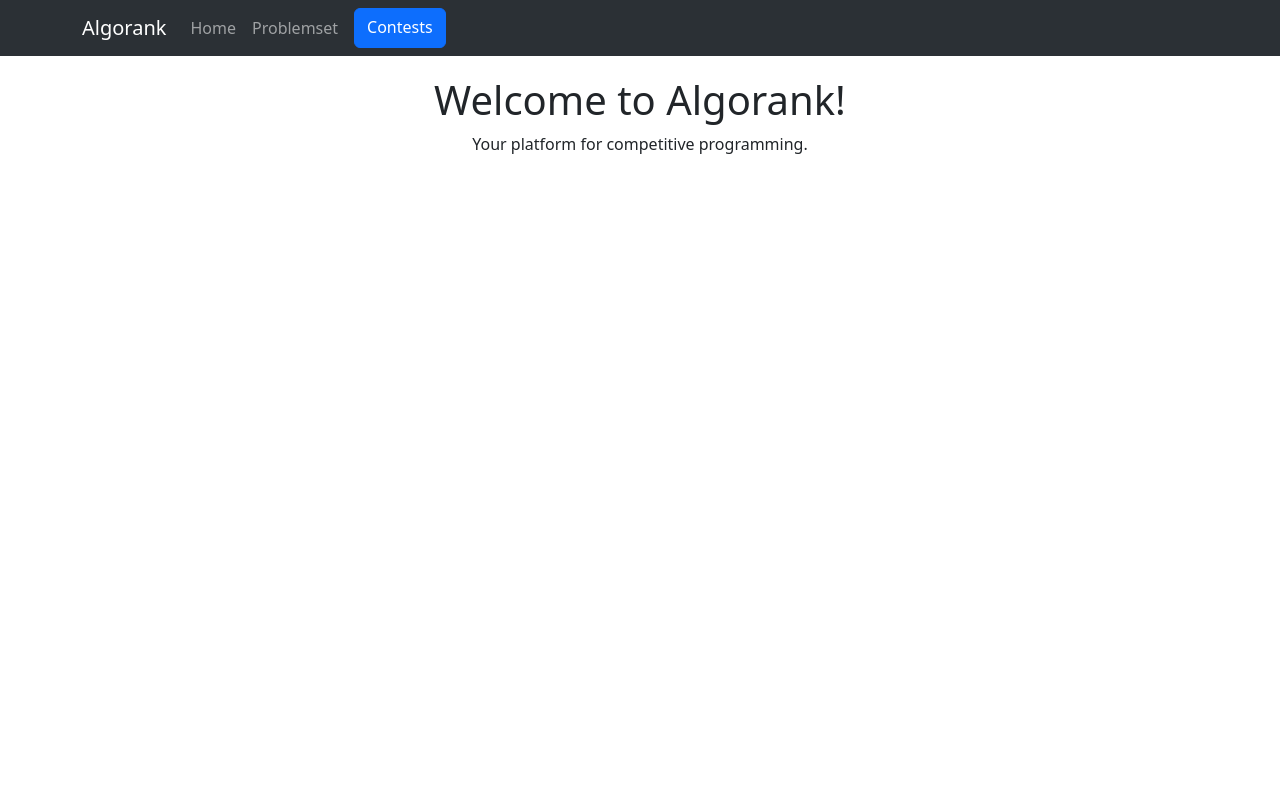
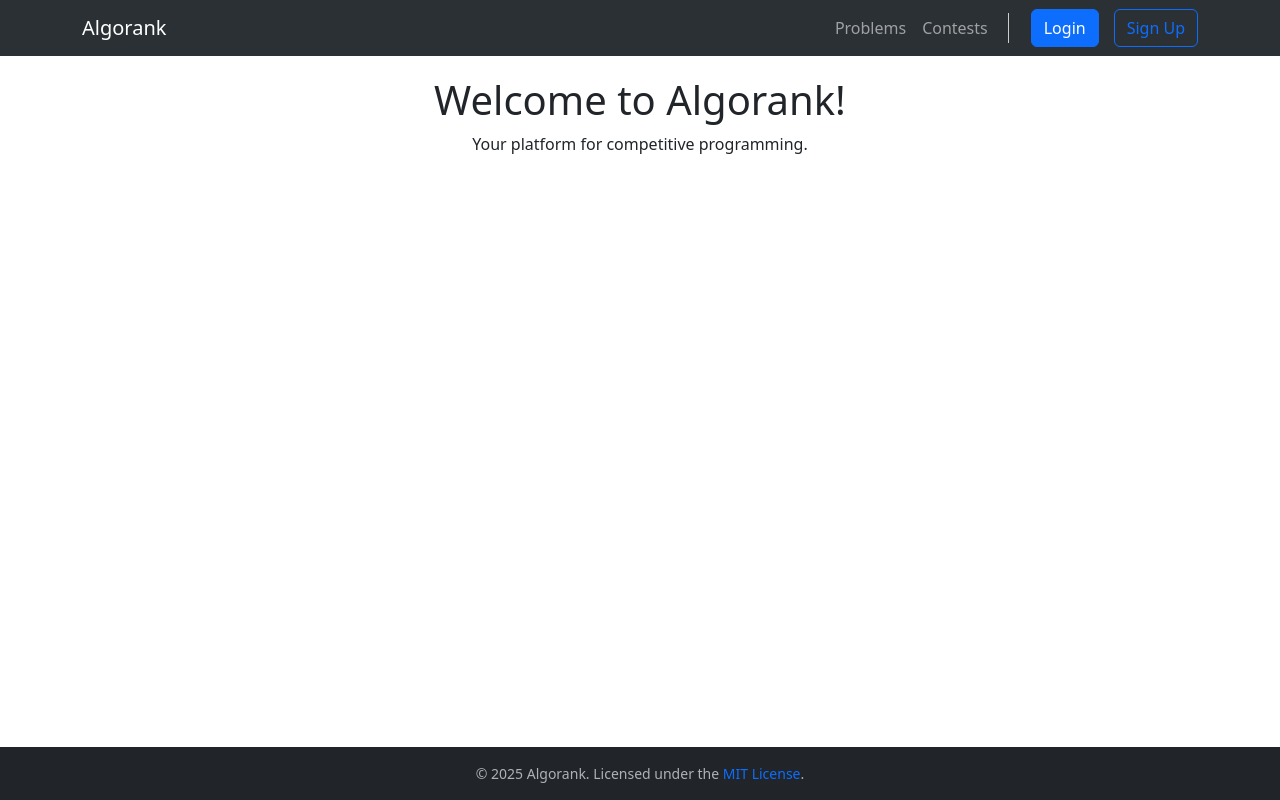
Before and after one commit to VemorPhose/Algorank, a React (Create React App) app in the folder client/: page / in a window 1280 px wide. Built offline with nearby package versions, Linux system fonts and the light colour scheme.

Commit message:
Added Footer, cleaned up Header

```diff
--- a/client/src/App.js
+++ b/client/src/App.js
@@ -5,7 +5,7 @@ import 'bootstrap/dist/css/bootstrap.min.css';
 
 import { BrowserRouter as Router, Routes, Route } from 'react-router-dom';
 import Home from './pages/Home';
-import Problemset from './pages/Problemset';
+import Problems from './pages/Problems';
 import ProblemPage from './pages/ProblemPage';
 import Contests from './pages/Contests';
 
@@ -14,7 +14,7 @@ function App() {
     <Router>
       <Routes>
         <Route path="/" element={<Home />} />
-        <Route path="/problemset" element={<Problemset />} />
+        <Route path="/problems" element={<Problems />} />
         <Route path="/contests" element={<Contests />} />
         <Route path="/problem/:problemId" element={<ProblemPage />} />
       </Routes>
--- /dev/null
+++ b/client/src/components/Footer.js
@@ -0,0 +1,22 @@
+import React from 'react';
+import Navbar from 'react-bootstrap/Navbar';
+
+function Footer() {
+  return (
+    <Navbar fixed="bottom" bg="dark" data-bs-theme="dark" className="py-3 w-100 justify-content-center">
+      <small className="text-muted">
+        © {new Date().getFullYear()} Algorank. Licensed under the{' '}
+        <a
+          href="https://opensource.org/licenses/MIT"
+          target="_blank"
+          rel="noopener noreferrer"
+          className="text-decoration-none text-primary"
+        >
+          MIT License
+        </a>.
+      </small>
+    </Navbar>
+  );
+}
+
+export default Footer;
--- a/client/src/components/Header.css
+++ /dev/null
@@ -1,3 +0,0 @@
-.contests-button {
-    margin-left: 8px; /* Adjust as needed */
-  }
--- a/client/src/components/Header.js
+++ b/client/src/components/Header.js
@@ -4,23 +4,49 @@ import Container from 'react-bootstrap/Container';
 import Nav from 'react-bootstrap/Nav';
 import Navbar from 'react-bootstrap/Navbar';
 import Button from 'react-bootstrap/Button';
-import PropTypes from 'prop-types';
-import { Link } from 'react-router-dom';  // Import Link for routing
-import './Header.css';
+import { Link } from 'react-router-dom';
 
-function Header(props) {
+function Header() {
   return (
     <Navbar expand="lg" data-bs-theme="dark" className="bg-body-tertiary">
       <Container>
-        <Navbar.Brand as={Link} to="/">{props.title}</Navbar.Brand> {/* Home */}
+        {/* Brand stays on the left */}
+        <Navbar.Brand as={Link} to="/">Algorank</Navbar.Brand>
+
         <Navbar.Toggle aria-controls="basic-navbar-nav" />
         <Navbar.Collapse id="basic-navbar-nav">
-          <Nav className="me-auto">
-            <Nav.Link as={Link} to="/">{props.home}</Nav.Link> {/* Home */}
-            <Nav.Link as={Link} to="/problemset">{props.problemset}</Nav.Link> {/* Problemset */}
-            <Button as={Link} to="/contests" variant="primary" className="contests-button">
-              Contests
-            </Button> {/* Contests */}
+
+          {/* Push everything to the right */}
+          <Nav className="ms-auto d-flex align-items-center">
+
+            {/* Problems and Contests Links */}
+            <Nav.Link as={Link} to="/problems">Problems</Nav.Link>
+            <Nav.Link as={Link} to="/contests">Contests</Nav.Link>
+
+            {/* Vertical Divider */}
+            <div style={{ borderLeft: '1px solid #ccc', height: '30px', margin: '0 12px' }}></div>
+
+            {/* Login and Sign Up Buttons */}
+            <Button
+              as={Link}
+              to="/login"
+              variant="primary"
+              className="login-button"
+              style={{ marginLeft: '10px'}}
+            >
+              Login
+            </Button>
+
+            <Button
+              as={Link}
+              to="/signup"
+              variant="outline-primary"
+              className="signup-button"
+              style={{ marginLeft: '15px'}}
+            >
+              Sign Up
+            </Button>
+
           </Nav>
         </Navbar.Collapse>
       </Container>
@@ -28,16 +54,4 @@ function Header(props) {
   );
 }
 
-Header.propTypes = {
-  title: PropTypes.string.isRequired,
-  home: PropTypes.string.isRequired,
-  problemset: PropTypes.string.isRequired,
-};
-
-Header.defaultProps = {
-  title: 'Algorank',
-  home: 'Home',
-  problemset: 'Problemset',
-};
-
 export default Header;
--- a/client/src/pages/Contests.js
+++ b/client/src/pages/Contests.js
@@ -2,6 +2,7 @@
 
 import React from 'react';
 import Header from '../components/Header';
+import Footer from '../components/Footer';
 
 function Contests() {
   return (
@@ -11,6 +12,7 @@ function Contests() {
         <h1>Contests</h1>
         <p>Your platform for competitive programming.</p>
       </div>
+      <Footer />
     </div>
   );
 }
--- a/client/src/pages/Home.js
+++ b/client/src/pages/Home.js
@@ -2,15 +2,17 @@
 
 import React from 'react';
 import Header from '../components/Header';
+import Footer from '../components/Footer';
 
 function Home() {
   return (
     <div>
-      <Header />
+      <Header/>
       <div style={{ padding: '20px', textAlign: 'center' }}>
         <h1>Welcome to Algorank!</h1>
         <p>Your platform for competitive programming.</p>
       </div>
+      <Footer/>
     </div>
   );
 }
--- a/client/src/pages/Problemset.js
+++ b/client/src/pages/Problems.js
@@ -4,8 +4,9 @@ import React from 'react';
 import Header from '../components/Header';
 import { useState, useEffect } from 'react';
 import { Link } from 'react-router-dom';
+import Footer from '../components/Footer';
 
-function Problemset() {
+function Problems() {
   const [problems, setProblems] = useState([]);
 
   useEffect(() => {
@@ -19,16 +20,17 @@ function Problemset() {
     <div>
       <Header />
       <div style={{ padding: '20px', textAlign: 'center' }}>
-        <h1>Problemset</h1>
-        <p>Your platform for competitive programming.</p>
+        <h1>Problems</h1>
+        {/* <p>Your platform for competitive programming.</p> */}
         {problems.map((problem) => (
           <div key={problem}>
             <Link to={`/problem/${problem}`}>{problem.replace(/-/g, ' ')}</Link>
           </div>
         ))}
       </div>
+      <Footer />
     </div>
   );
 }
 
-export default Problemset;
+export default Problems;
```
